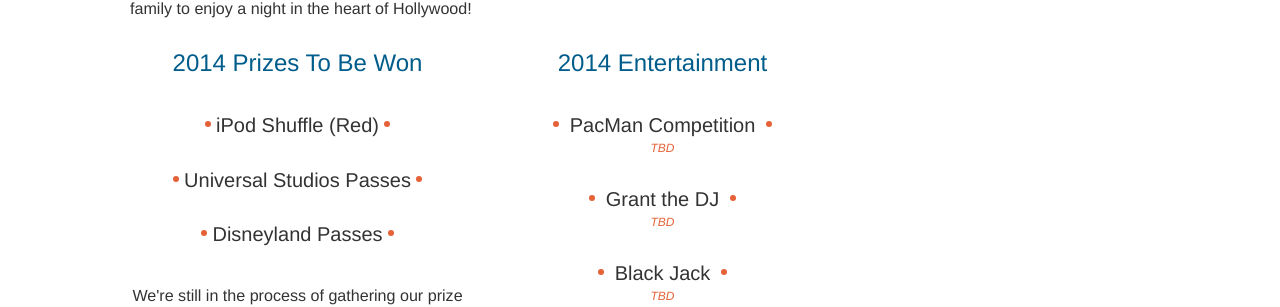
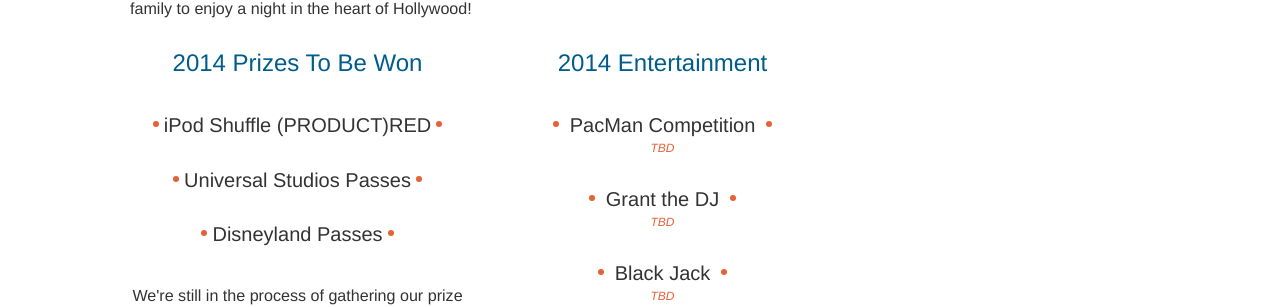
Before and after one commit to dfmcmurray/tiki-night, a Jekyll site: the page built from about/index.html, in a window 1280 px wide. Shown: the part 325-632 px from the top of the page. Built offline with Jekyll 4.4.1, drawn with Linux system fonts in a browser that asks for light colours; Markdown is read by kramdown in place of the engine named in the settings; comment, search, counter and statistics services are not loaded.

Commit message:
Updating iPod name in prizes.

```diff
--- a/_data/prizes.yml
+++ b/_data/prizes.yml
@@ -1,3 +1,3 @@
-- iPod Shuffle (Red)
+- iPod Shuffle (PRODUCT)RED
 - Universal Studios Passes
 - Disneyland Passes
```
